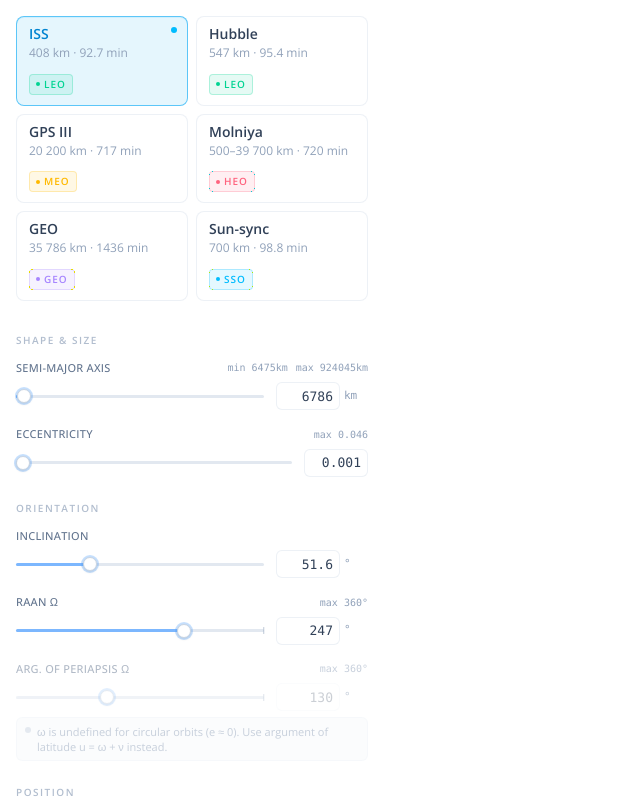
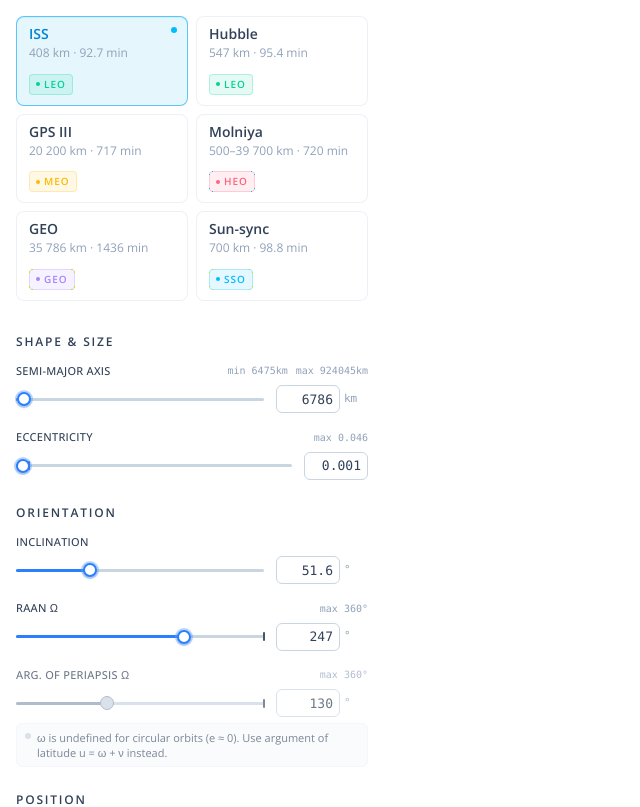
Before and after one commit to coding-oksana/orbital-parameters, a React (Vite) app: page / in a window 1280 px wide. Shown: the top 807 px of the page, without its empty margins (0-640 px from the left). Built offline with nearby package versions, Linux system fonts and the light colour scheme.

Commit message:
:lipstick: Improved styles

```diff
--- a/src/components/Slider.tsx
+++ b/src/components/Slider.tsx
@@ -94,23 +94,26 @@ export function KeplerianSlider({
       ? (clamp(Math.min(value, effectiveMax), min, max) - min) / railRange
       : 0;
 
+  // Full-opacity, higher-saturation fills so the filled track reads clearly
+  // against the (now also darker) background rail in every state.
   const trackColor = isDisabled
-    ? 'bg-slate-200/60 dark:bg-slate-700/40'
+    ? 'bg-slate-400 dark:bg-slate-500'
     : outOfRange
-      ? 'bg-red-300/70 dark:bg-red-700/50'
-      : 'bg-blue-400/70 dark:bg-blue-500/60';
+      ? 'bg-red-500 dark:bg-red-500'
+      : 'bg-blue-500 dark:bg-blue-400';
 
-  const inputBorderClass =
-    outOfRange && !isDisabled
-      ? 'border-red-300 dark:border-red-700 focus:border-red-400 bg-red-50/60 dark:bg-red-950/20'
-      : 'border-slate-200/60 dark:border-slate-700/50 focus:border-blue-200 dark:focus:border-blue-700 focus:bg-blue-50/60 dark:focus:bg-blue-950/20';
+  const inputBorderClass = isDisabled
+    ? 'border-slate-300 dark:border-slate-600 bg-slate-100 dark:bg-slate-800/60 text-slate-400 dark:text-slate-500'
+    : outOfRange
+      ? 'border-2 border-red-400 dark:border-red-600 focus:border-red-500 bg-red-50 dark:bg-red-950/30'
+      : 'border border-slate-300 dark:border-slate-600 focus:border-blue-400 dark:focus:border-blue-500 focus:bg-blue-50/60 dark:focus:bg-blue-950/20';
 
   return (
     <div
-      className={`group flex flex-col gap-1.5 ${isDisabled ? 'opacity-50' : ''}`}
+      className={`group flex flex-col gap-1.5 ${isDisabled ? 'opacity-70' : ''}`}
     >
       <div className="flex items-center justify-between">
-        <span className="text-[11px] font-medium tracking-wide text-slate-500 dark:text-slate-400 uppercase select-none">
+        <span className="text-[11px] font-medium tracking-wide text-slate-700 dark:text-slate-400 uppercase select-none">
           {label}
         </span>
         <div className="flex items-center gap-2">
@@ -137,11 +140,11 @@ export function KeplerianSlider({
 
       <div className="flex items-center gap-3">
         <div className="relative flex-1 h-4 flex items-center">
-          <div className="absolute inset-x-0 h-[3px] rounded-full bg-slate-200 dark:bg-slate-700" />
+          <div className="absolute inset-x-0 h-[3px] rounded-full bg-slate-300 dark:bg-slate-600" />
 
           {computedMax !== undefined && computedMax < max && (
             <div
-              className="absolute h-[7px] w-[1.5px] rounded-full bg-slate-400/60 dark:bg-slate-500/60 -translate-x-[0.75px]"
+              className="absolute h-[9px] w-[2px] rounded-full bg-slate-600 dark:bg-slate-300 -translate-x-[1px]"
               style={{
                 left: `${((clamp(computedMax, min, max) - min) / railRange) * 100}%`,
               }}
@@ -150,7 +153,7 @@ export function KeplerianSlider({
           )}
           {computedMin !== undefined && computedMin > min && (
             <div
-              className="absolute h-[7px] w-[1.5px] rounded-full bg-slate-400/60 dark:bg-slate-500/60 -translate-x-[0.75px]"
+              className="absolute h-[9px] w-[2px] rounded-full bg-slate-600 dark:bg-slate-300 -translate-x-[1px]"
               style={{
                 left: `${((clamp(computedMin, min, max) - min) / railRange) * 100}%`,
               }}
@@ -174,7 +177,7 @@ export function KeplerianSlider({
             value={value}
             disabled={isDisabled}
             onChange={handleSliderChange}
-            className="
+            className={`
               relative w-full h-4 appearance-none bg-transparent cursor-pointer
               disabled:cursor-not-allowed
               focus:outline-none
@@ -182,21 +185,38 @@ export function KeplerianSlider({
               [&::-webkit-slider-thumb]:w-3.5
               [&::-webkit-slider-thumb]:h-3.5
               [&::-webkit-slider-thumb]:rounded-full
-              [&::-webkit-slider-thumb]:bg-white
-              [&::-webkit-slider-thumb]:border
-              [&::-webkit-slider-thumb]:border-slate-300
-              [&::-webkit-slider-thumb]:shadow-[0_0_0_2px_rgb(96_165_250/0.35),0_1px_3px_rgba(0,0,0,0.15)]
               [&::-webkit-slider-thumb]:transition-shadow
               [&::-webkit-slider-thumb]:duration-150
-              hover:[&::-webkit-slider-thumb]:shadow-[0_0_0_3px_rgb(96_165_250/0.5),0_1px_3px_rgba(0,0,0,0.15)]
-              focus:[&::-webkit-slider-thumb]:shadow-[0_0_0_3px_rgb(96_165_250/0.65),0_1px_3px_rgba(0,0,0,0.15)]
               [&::-moz-range-thumb]:w-3.5
               [&::-moz-range-thumb]:h-3.5
               [&::-moz-range-thumb]:rounded-full
-              [&::-moz-range-thumb]:bg-white
               [&::-moz-range-thumb]:border-0
-              [&::-moz-range-thumb]:shadow-[0_0_0_2px_rgb(96_165_250/0.35),0_1px_3px_rgba(0,0,0,0.15)]
-            "
+              ${
+                isDisabled
+                  ? `
+                    [&::-webkit-slider-thumb]:bg-slate-300
+                    [&::-webkit-slider-thumb]:dark:bg-slate-600
+                    [&::-webkit-slider-thumb]:border
+                    [&::-webkit-slider-thumb]:border-slate-400
+                    [&::-webkit-slider-thumb]:dark:border-slate-500
+                    [&::-webkit-slider-thumb]:shadow-none
+                    [&::-moz-range-thumb]:bg-slate-300
+                    [&::-moz-range-thumb]:dark:bg-slate-600
+                  `
+                  : `
+                    [&::-webkit-slider-thumb]:bg-white
+                    [&::-webkit-slider-thumb]:border-2
+                    [&::-webkit-slider-thumb]:border-blue-500
+                    [&::-webkit-slider-thumb]:shadow-[0_0_0_2px_rgb(96_165_250/0.45),0_1px_3px_rgba(0,0,0,0.2)]
+                    hover:[&::-webkit-slider-thumb]:shadow-[0_0_0_4px_rgb(96_165_250/0.65),0_1px_3px_rgba(0,0,0,0.2)]
+                    focus:[&::-webkit-slider-thumb]:shadow-[0_0_0_4px_rgb(96_165_250/0.8),0_1px_3px_rgba(0,0,0,0.2)]
+                    [&::-moz-range-thumb]:bg-white
+                    [&::-moz-range-thumb]:border-2
+                    [&::-moz-range-thumb]:border-blue-500
+                    [&::-moz-range-thumb]:shadow-[0_0_0_2px_rgb(96_165_250/0.45),0_1px_3px_rgba(0,0,0,0.2)]
+                  `
+              }
+            `}
             aria-label={label}
             aria-valuenow={value}
             aria-valuemin={effectiveMin}
@@ -221,11 +241,12 @@ export function KeplerianSlider({
               text-right text-[13px] font-mono font-medium
               text-slate-700 dark:text-slate-200
               bg-white dark:bg-slate-800
-              border rounded-md
+              rounded-md
               focus:ring-0 focus:outline-none
               transition-colors duration-150
               placeholder:text-slate-400
-              disabled:opacity-50 disabled:cursor-not-allowed
+              disabled:cursor-not-allowed
+              disabled:border
               ${inputBorderClass}
             `}
           />
--- a/src/components/SliderGroup.tsx
+++ b/src/components/SliderGroup.tsx
@@ -28,7 +28,7 @@ export function SliderGroup({
 
   return (
     <div className="flex flex-col gap-3">
-      <p className="text-[10px] font-semibold tracking-[0.15em] text-slate-400/70 uppercase select-none">
+      <p className="text-[12px] font-semibold tracking-[0.15em] text-slate-700 uppercase select-none">
         {title}
       </p>
 
--- a/src/constants/styles.ts
+++ b/src/constants/styles.ts
@@ -67,7 +67,7 @@ export const STATUS_STYLES: Record<
   },
   disabled: {
     dot: 'bg-slate-300',
-    text: 'text-slate-400  dark:text-slate-500',
+    text: 'text-slate-600  dark:text-slate-500',
     bg: 'bg-slate-50 dark:bg-slate-900/40 border border-slate-200/40 dark:border-slate-700/40',
   },
 };
```
